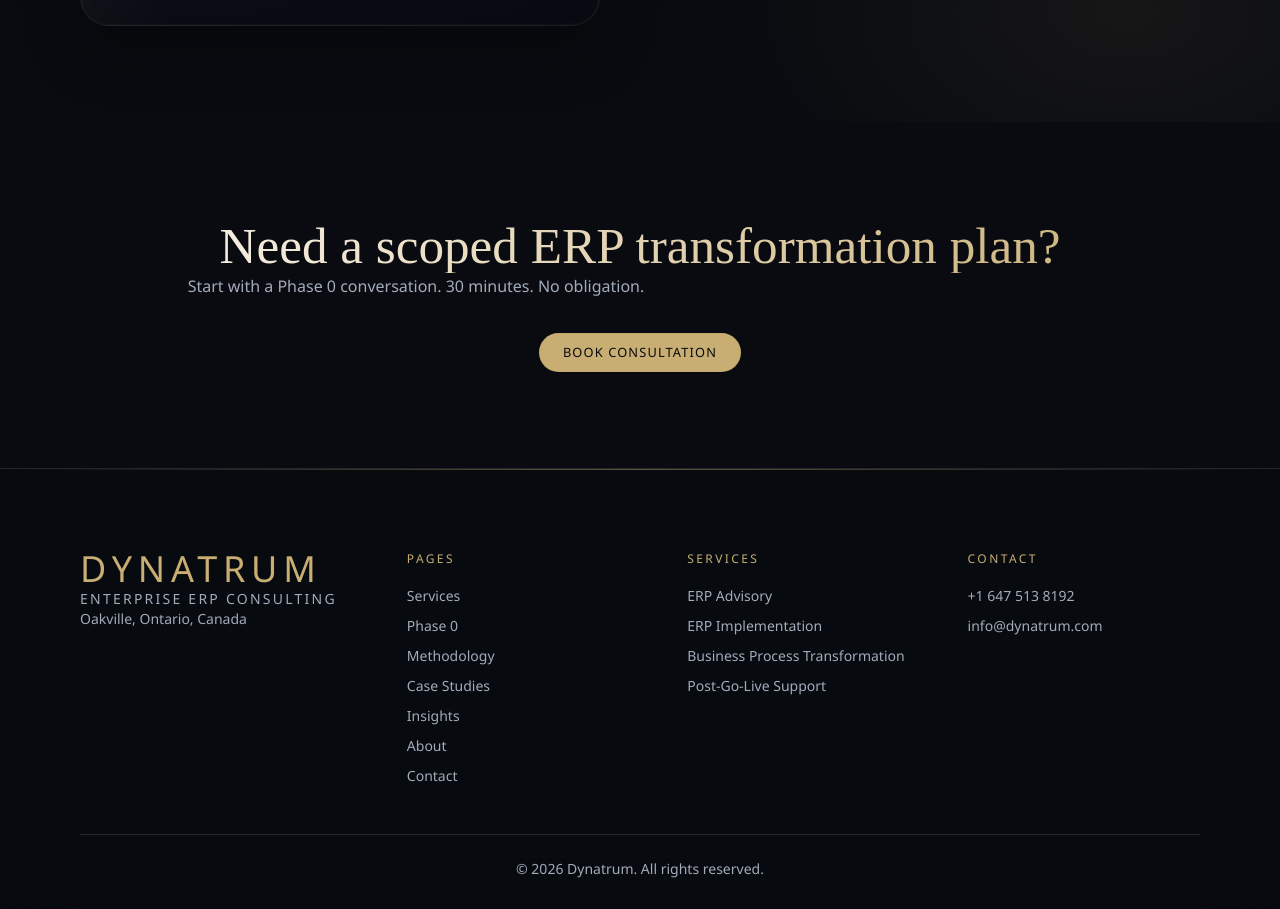
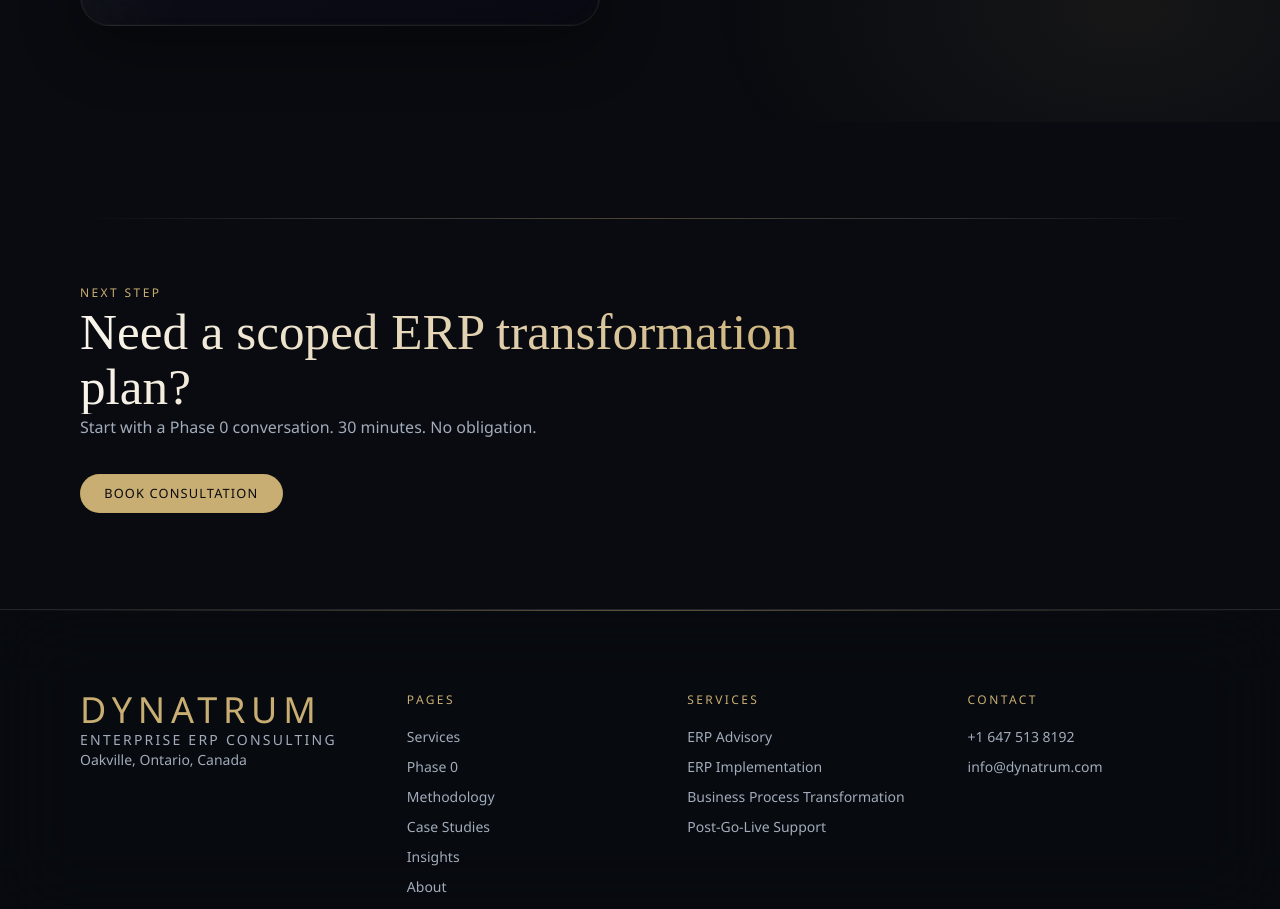
Before and after one commit to Admin-Sabbskin/Dynatrum, a React (Vite) app: page /services in a window 1280 px wide. Shown: the part 2710-3619 px from the top of the page. Built offline with nearby package versions, Linux system fonts and the light colour scheme; no server answers.

Commit message:
fix(ui): visible gold ghost buttons + left-anchored CTA sections (Insights/Services/Phase0)

```diff
--- a/src/index.css
+++ b/src/index.css
@@ -240,14 +240,15 @@
 }
 
 .btn-ghost {
-  border: 1px solid var(--color-border);
-  background: transparent;
-  color: var(--color-text);
+  border: 1px solid rgba(201, 174, 115, 0.42);
+  background: rgba(201, 174, 115, 0.06);
+  color: var(--color-gold);
 }
 
 .btn-ghost:hover {
-  border-color: rgba(196, 169, 107, 0.5);
-  background: rgba(196, 169, 107, 0.12);
+  border-color: rgba(201, 174, 115, 0.85);
+  background: rgba(201, 174, 115, 0.16);
+  color: #ddc793;
 }
 
 .btn-subtle {
--- a/src/pages/Insights.jsx
+++ b/src/pages/Insights.jsx
@@ -125,12 +125,17 @@
         </div>
       </section>
 
-      <section className="section-shell py-16 text-center md:py-20">
+      <section className="section-shell py-20 md:py-24">
+        <div className="section-rule" aria-hidden="true" />
+        <div className="mt-16">
           <FadeUp>
-          <h2 className="text-gradient-gold">Want a topic covered?</h2>
+            <p className="kicker">Suggest a topic</p>
           </FadeUp>
           <FadeUp delay={0.05}>
-          <p className="mx-auto mt-4 max-w-2xl text-[var(--color-text-muted)]">
+            <h2 className="mt-4 max-w-3xl text-gradient-gold">Want a topic covered?</h2>
+          </FadeUp>
+          <FadeUp delay={0.08}>
+            <p className="mt-4 max-w-2xl text-[var(--color-text-muted)]">
               Email us a question and we'll address it in an upcoming article.
             </p>
           </FadeUp>
@@ -139,6 +144,7 @@
               Get in Touch
             </Button>
           </FadeUp>
+        </div>
       </section>
     </>
   )
--- a/src/pages/Phase0.jsx
+++ b/src/pages/Phase0.jsx
@@ -209,12 +209,17 @@
         </div>
       </section>
 
-      <section className="section-shell py-16 text-center md:py-20">
+      <section className="section-shell py-20 md:py-24">
+        <div className="section-rule" aria-hidden="true" />
+        <div className="mt-16">
           <FadeUp>
-          <h2 className="text-gradient-gold">Turn ERP from a risk into a controlled program.</h2>
+            <p className="kicker">Next Step</p>
           </FadeUp>
           <FadeUp delay={0.05}>
-          <p className="mx-auto mt-4 max-w-2xl text-[var(--color-text-muted)]">
+            <h2 className="mt-4 max-w-3xl text-gradient-gold">Turn ERP from a risk into a controlled program.</h2>
+          </FadeUp>
+          <FadeUp delay={0.08}>
+            <p className="mt-4 max-w-2xl text-[var(--color-text-muted)]">
               Start with a Phase 0 conversation. No obligation.
             </p>
           </FadeUp>
@@ -223,6 +228,7 @@
               Book Consultation
             </Button>
           </FadeUp>
+        </div>
       </section>
     </>
   )
--- a/src/pages/Services.jsx
+++ b/src/pages/Services.jsx
@@ -169,12 +169,17 @@
         )
       })}
 
-      <section className="section-shell py-20 text-center md:py-24">
+      <section className="section-shell py-20 md:py-24">
+        <div className="section-rule" aria-hidden="true" />
+        <div className="mt-16">
           <FadeUp>
-          <h2 className="text-gradient-gold">Need a scoped ERP transformation plan?</h2>
+            <p className="kicker">Next Step</p>
           </FadeUp>
           <FadeUp delay={0.05}>
-          <p className="mx-auto mt-4 max-w-2xl text-[var(--color-text-muted)]">
+            <h2 className="mt-4 max-w-3xl text-gradient-gold">Need a scoped ERP transformation plan?</h2>
+          </FadeUp>
+          <FadeUp delay={0.08}>
+            <p className="mt-4 max-w-2xl text-[var(--color-text-muted)]">
               Start with a Phase 0 conversation. 30 minutes. No obligation.
             </p>
           </FadeUp>
@@ -183,6 +188,7 @@
               Book Consultation
             </Button>
           </FadeUp>
+        </div>
       </section>
     </>
   )
```
Lines whose indentation alone changed are shown as unchanged.
